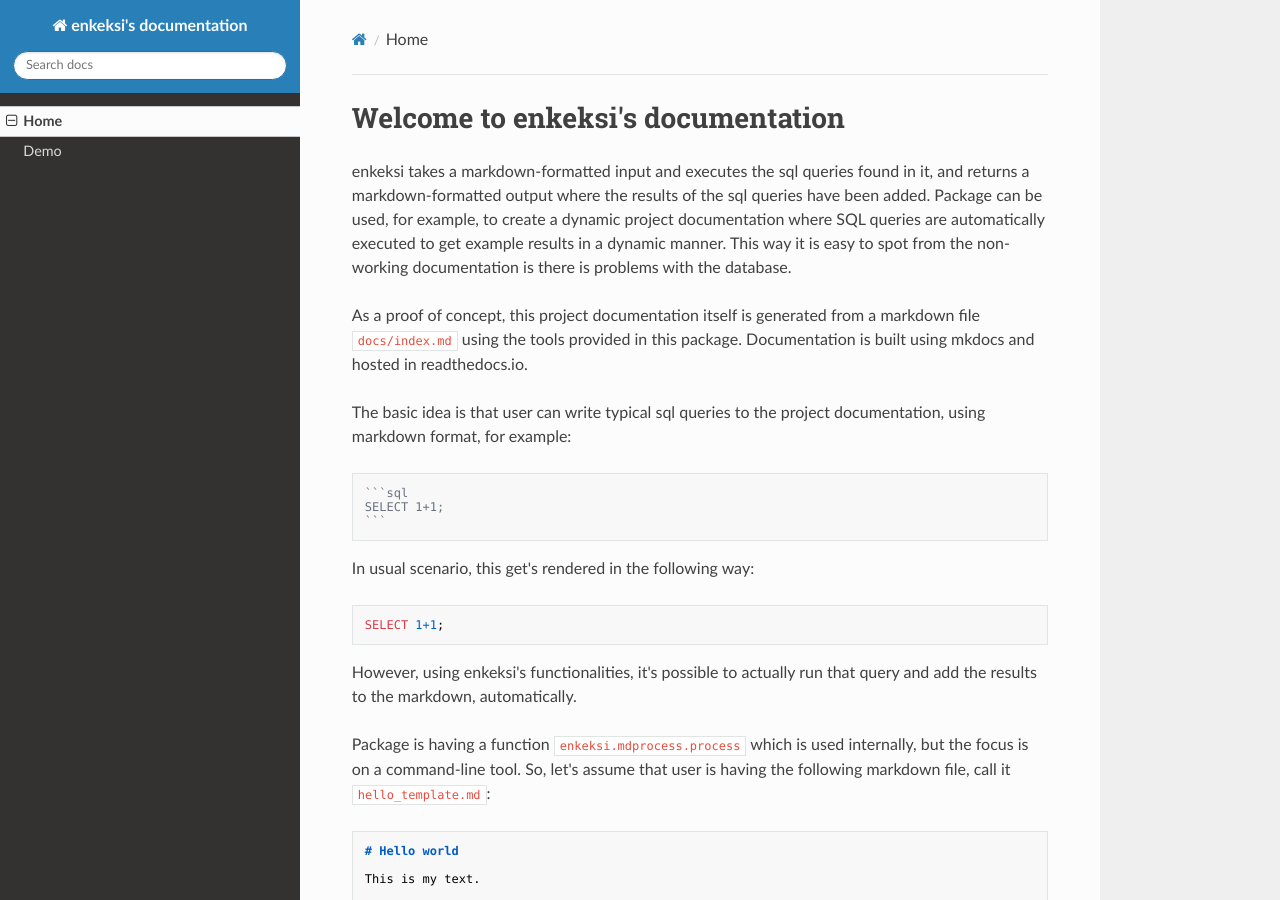
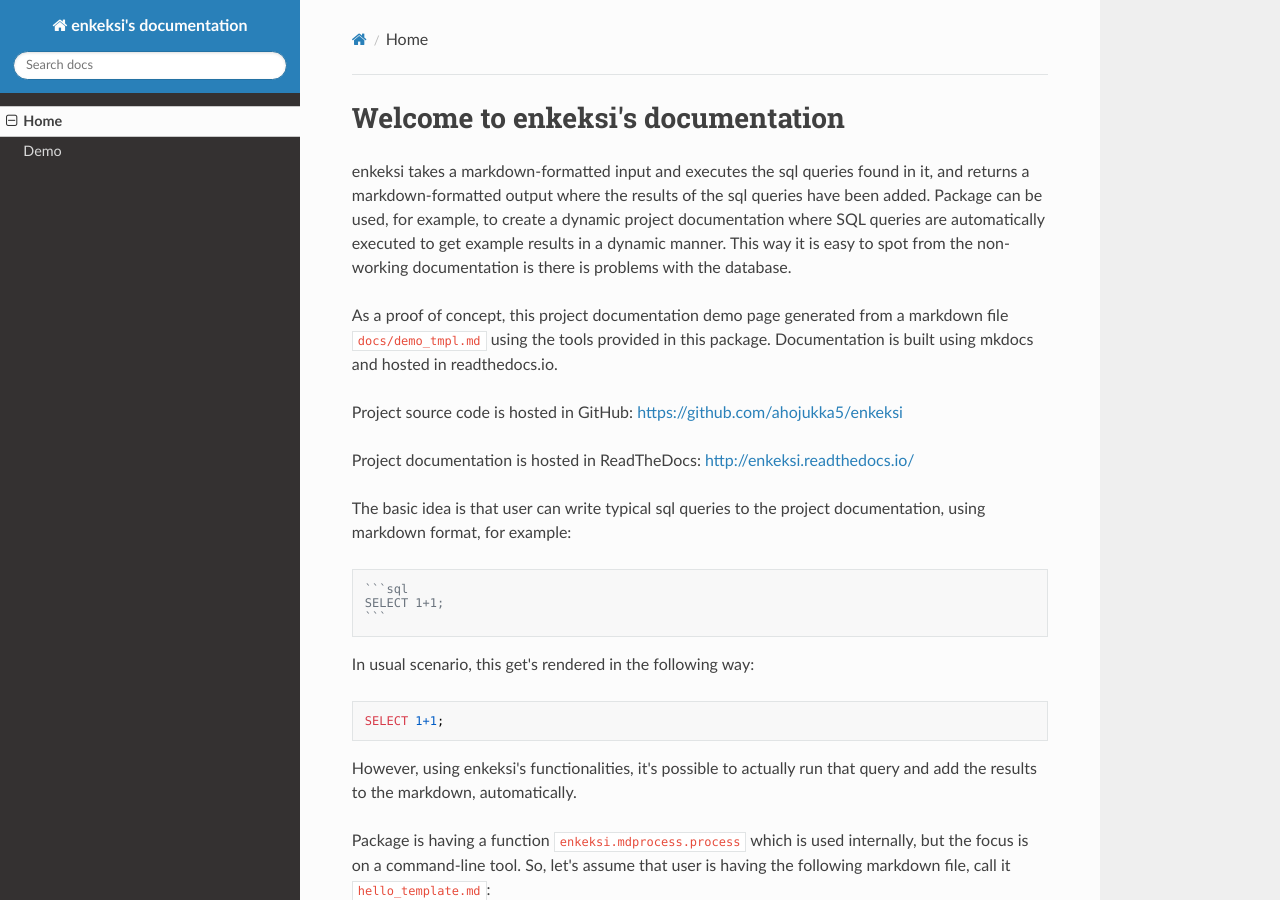
Before and after one commit to ahojukka5/enkeksi, an MkDocs documentation site: the page built from docs/index.md, in a window 1280 px wide and 900 px high. Built offline with MkDocs 1.6.1, drawn with Linux system fonts in a browser that asks for light colours; nearby versions of some CDN libraries.

Commit message:
Add links

```diff
--- a/docs/index.md
+++ b/docs/index.md
@@ -7,9 +7,13 @@
 results in a dynamic manner. This way it is easy to spot from the non-working
 documentation is there is problems with the database.
 
-As a proof of concept, this project documentation itself is generated from a
-markdown file `docs/index.md` using the tools provided in this package.
+As a proof of concept, this project documentation demo page generated from a
+markdown file `docs/demo_tmpl.md` using the tools provided in this package.
 Documentation is built using mkdocs and hosted in readthedocs.io.
+
+Project source code is hosted in GitHub: <https://github.com/ahojukka5/enkeksi>
+
+Project documentation is hosted in ReadTheDocs: <http://enkeksi.readthedocs.io/>
 
 The basic idea is that user can write typical sql queries to the project
 documentation, using markdown format, for example:
```
